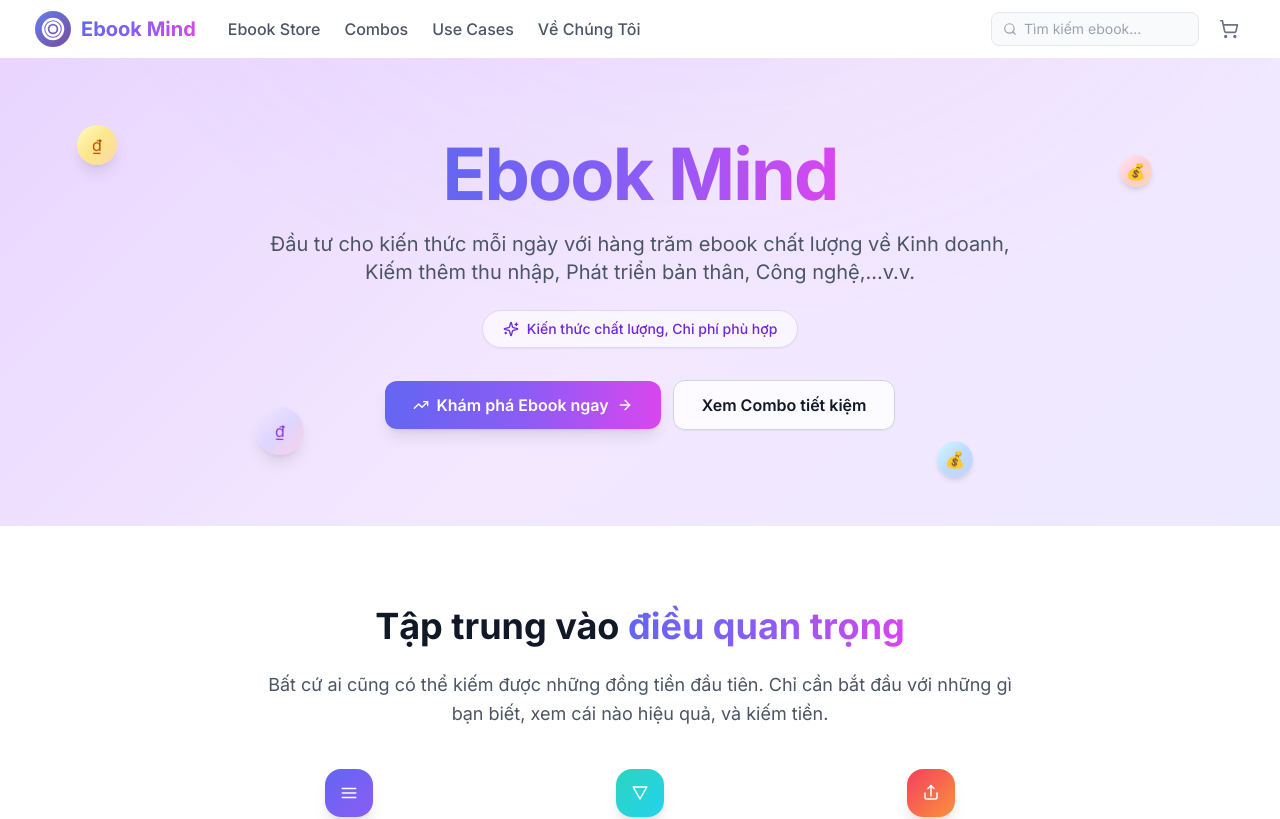
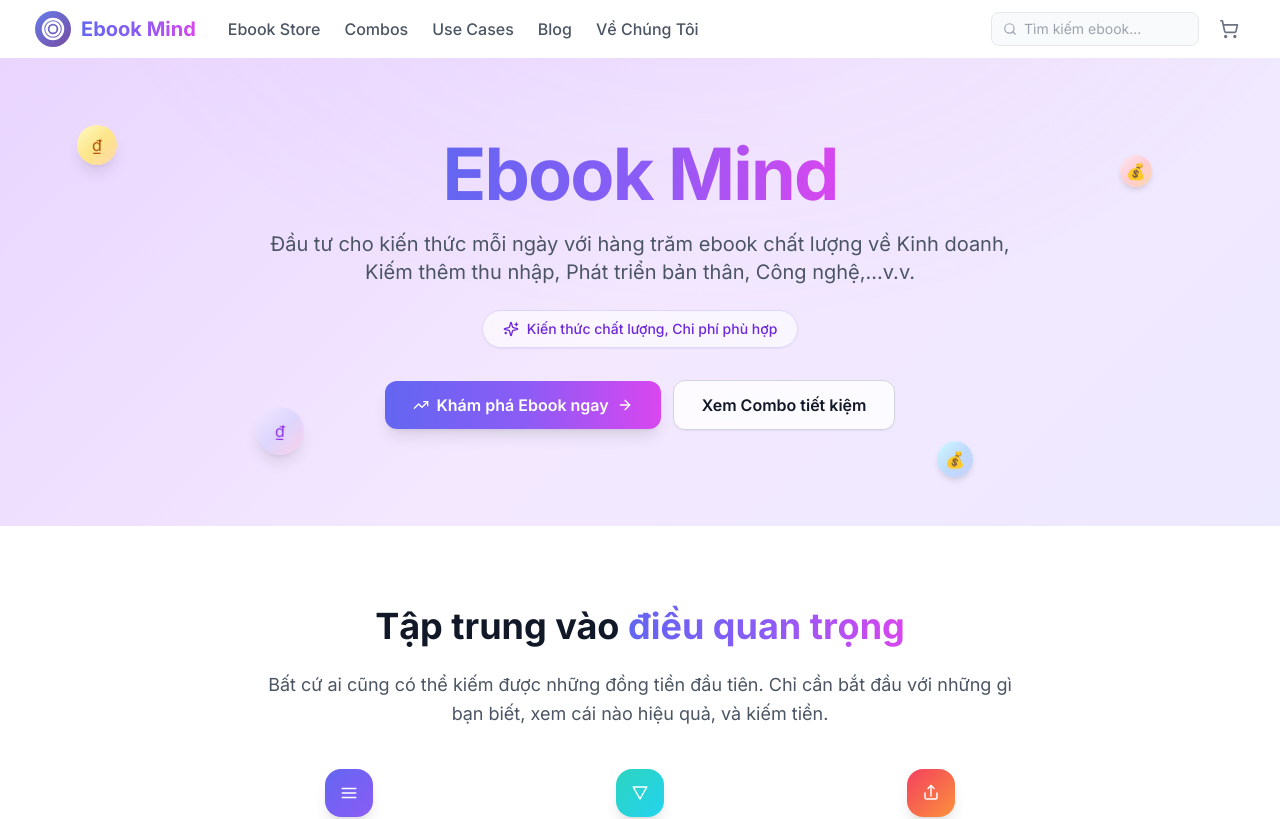
Before and after one commit to hytra395-afk/ebook-mind, a Next.js app: page / in a window 1280 px wide. Shown: the top 819 px of the page. Built offline with nearby package versions, Linux system fonts and the light colour scheme; no server answers; the database is empty.

Commit message:
feat: enable Blog link in navbar after Use Cases

```diff
--- a/components/navbar.tsx
+++ b/components/navbar.tsx
@@ -49,9 +49,9 @@ export default function Navbar() {
               <Link href="/use-cases" className="text-base font-medium text-gray-600 hover:text-purple-600 transition-colors">
                 Use Cases
               </Link>
-              {/* <Link href="/blog" className="text-base font-medium text-gray-600 hover:text-purple-600 transition-colors">
+              <Link href="/blog" className="text-base font-medium text-gray-600 hover:text-purple-600 transition-colors">
                 Blog
-              </Link> */}
+              </Link>
               <Link href="/about" className="text-base font-medium text-gray-600 hover:text-purple-600 transition-colors">
                 Về Chúng Tôi
               </Link>
@@ -102,7 +102,7 @@ export default function Navbar() {
           <Link href="/ebooks" onClick={() => setMobileOpen(false)} className="block text-base font-medium text-gray-700 py-1">Ebook Store</Link>
           <Link href="/combos" onClick={() => setMobileOpen(false)} className="block text-base font-medium text-gray-700 py-1">Combos</Link>
           <Link href="/use-cases" onClick={() => setMobileOpen(false)} className="block text-base font-medium text-gray-700 py-1">Use Cases</Link>
-          {/* <Link href="/blog" onClick={() => setMobileOpen(false)} className="block text-base font-medium text-gray-700 py-1">Blog</Link> */}
+          <Link href="/blog" onClick={() => setMobileOpen(false)} className="block text-base font-medium text-gray-700 py-1">Blog</Link>
           <Link href="/about" onClick={() => setMobileOpen(false)} className="block text-base font-medium text-gray-700 py-1">Về Chúng Tôi</Link>
           <Link href="/cart" onClick={() => setMobileOpen(false)} className="block text-sm font-medium text-gray-700 py-1">Giỏ hàng</Link>
         </div>
```
